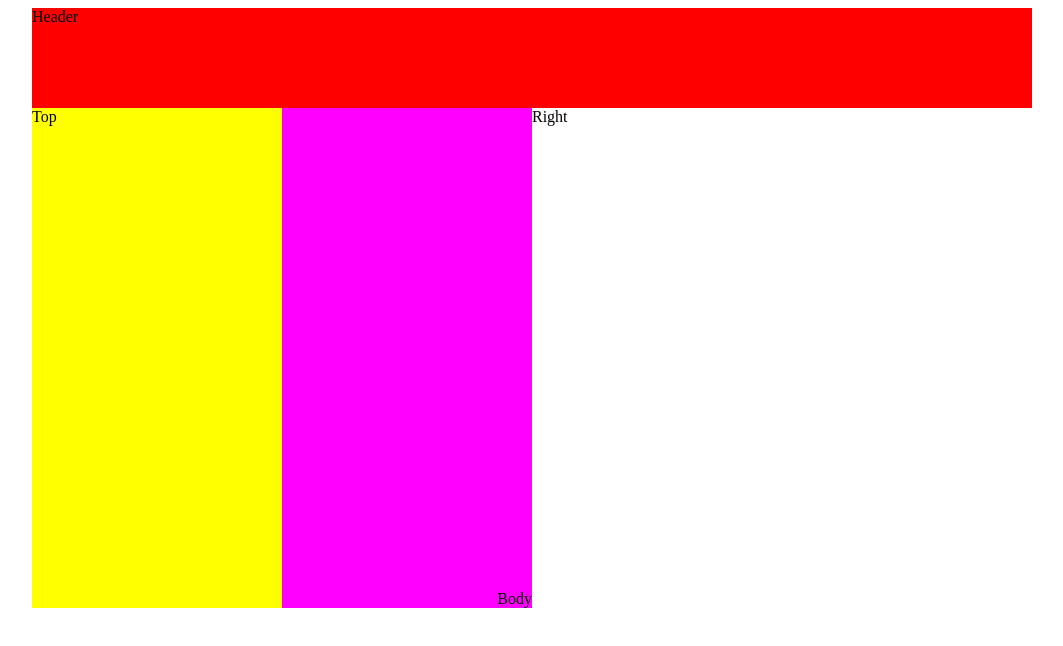
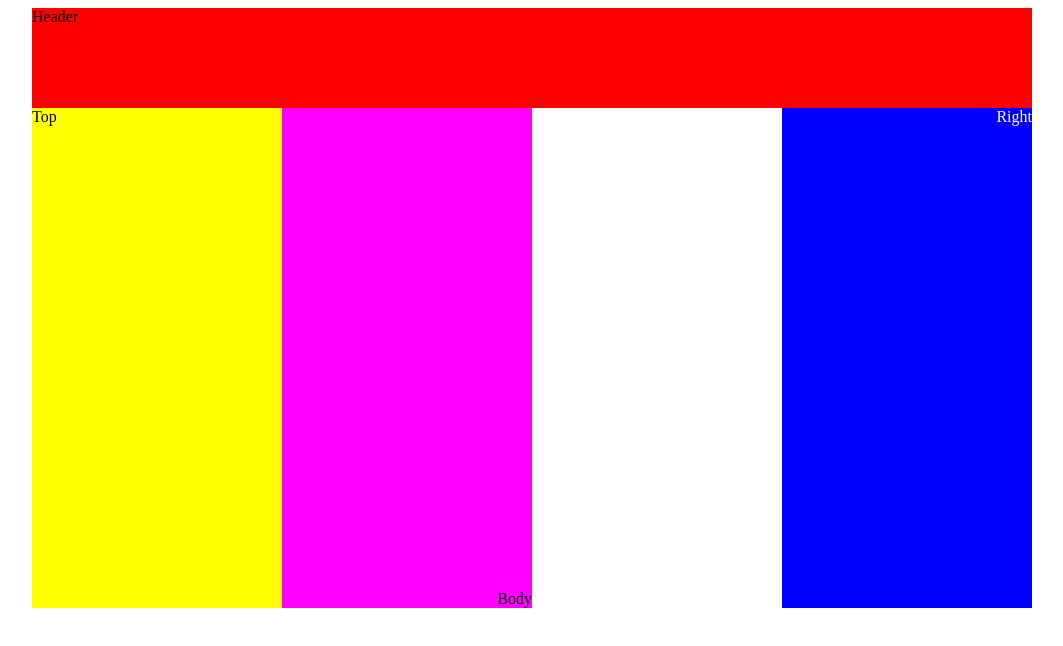
Before and after one commit to kendollcastro/clase-9, a plain HTML site: page index.html in a window 1280 px wide. Shown: the whole page, without its empty margins (108-1171 px from the left). Drawn offline with Linux system fonts and the light colour scheme.

Commit message:
Agregamos un estilo a la etiqueta de clase right

```diff
--- a/css/styles.css
+++ b/css/styles.css
@@ -20,6 +20,14 @@
     float: left;
     position: relative;
 }
+.right{
+    background-color: blue;
+    color: white;
+    height: 500px;
+    width: 250px;
+    float: right;
+    text-align: right;
+}
 #clearfix::after{
     content: "";
     clear: both;
```
